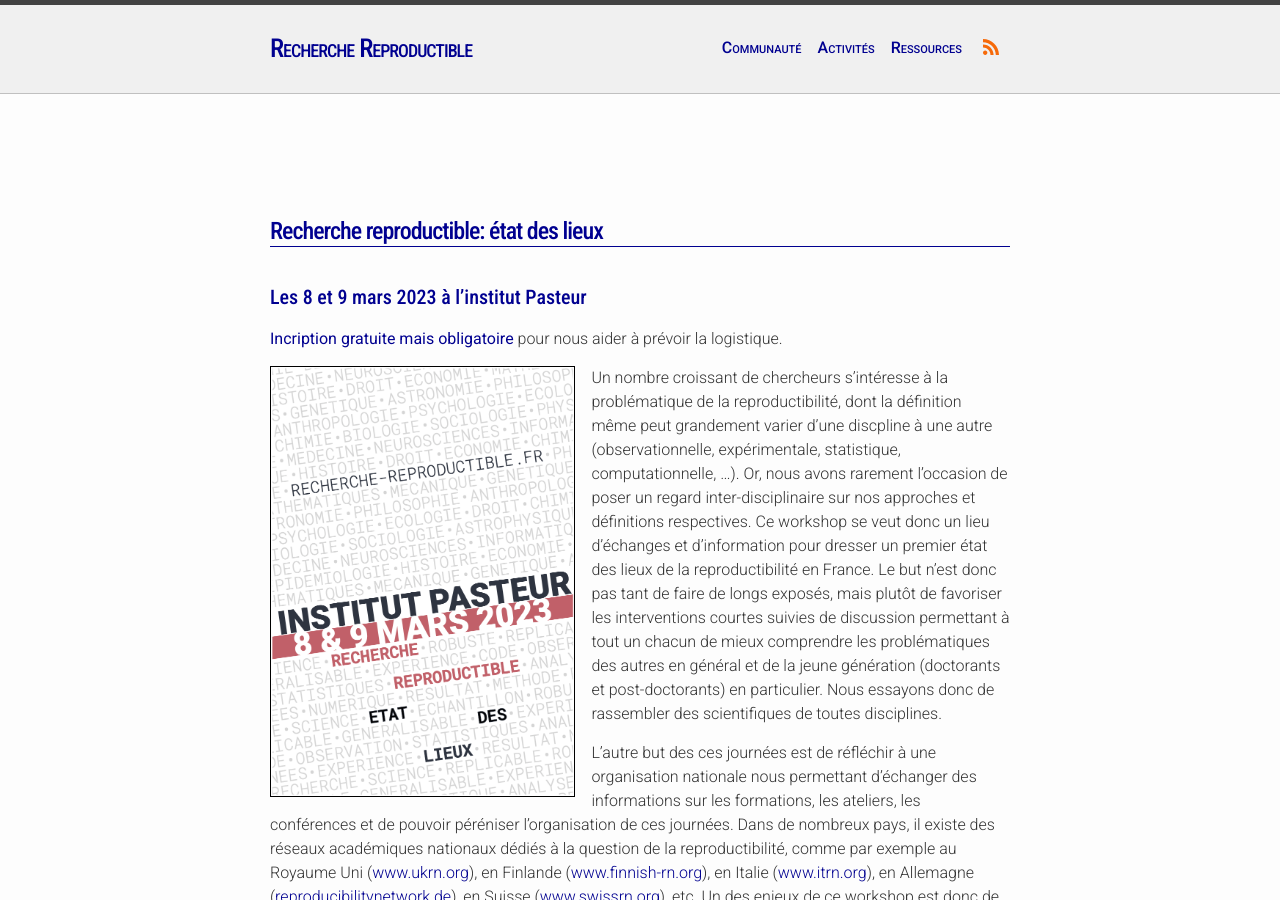
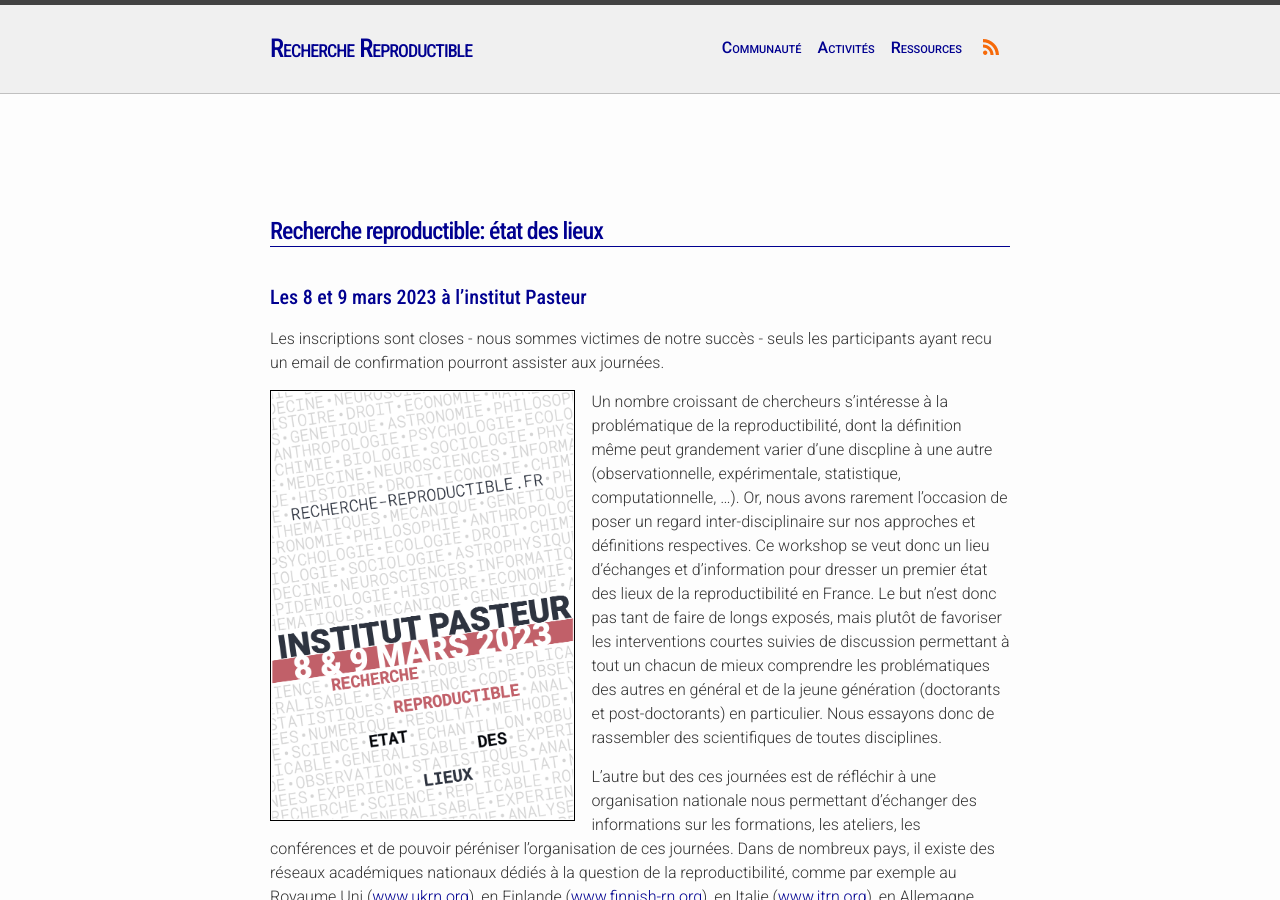
Before and after one commit to FR-RN/FR-RN, a Jekyll site: the page built from rr-days.md, in a window 1280 px wide and 900 px high. Built offline with Jekyll 4.4.1, drawn with Linux system fonts in a browser that asks for light colours; some web fonts are replaced.

Commit message:
Inscription closed.

```diff
--- a/rr-days.md
+++ b/rr-days.md
@@ -7,7 +7,9 @@ permalink: /rr-days/
 # Recherche reproductible: état des lieux
 ## Les 8 et 9 mars 2023 à l'institut Pasteur
 
-[**Incription gratuite mais obligatoire**](https://framaforms.org/inscription-rr-days-registration-rr-days-1671025486) pour nous aider à prévoir la logistique.
+Les inscriptions sont closes - nous sommes victimes de notre succès -
+seuls les participants ayant recu un email de confirmation pourront
+assister aux journées.
 
 [![](../assets/images/recherche-reproductible.png){: style="border: 1px solid black; width: 41%; float: left; margin-right: 1em;" }](../assets/images/recherche-reproductible.pdf)
 
```
